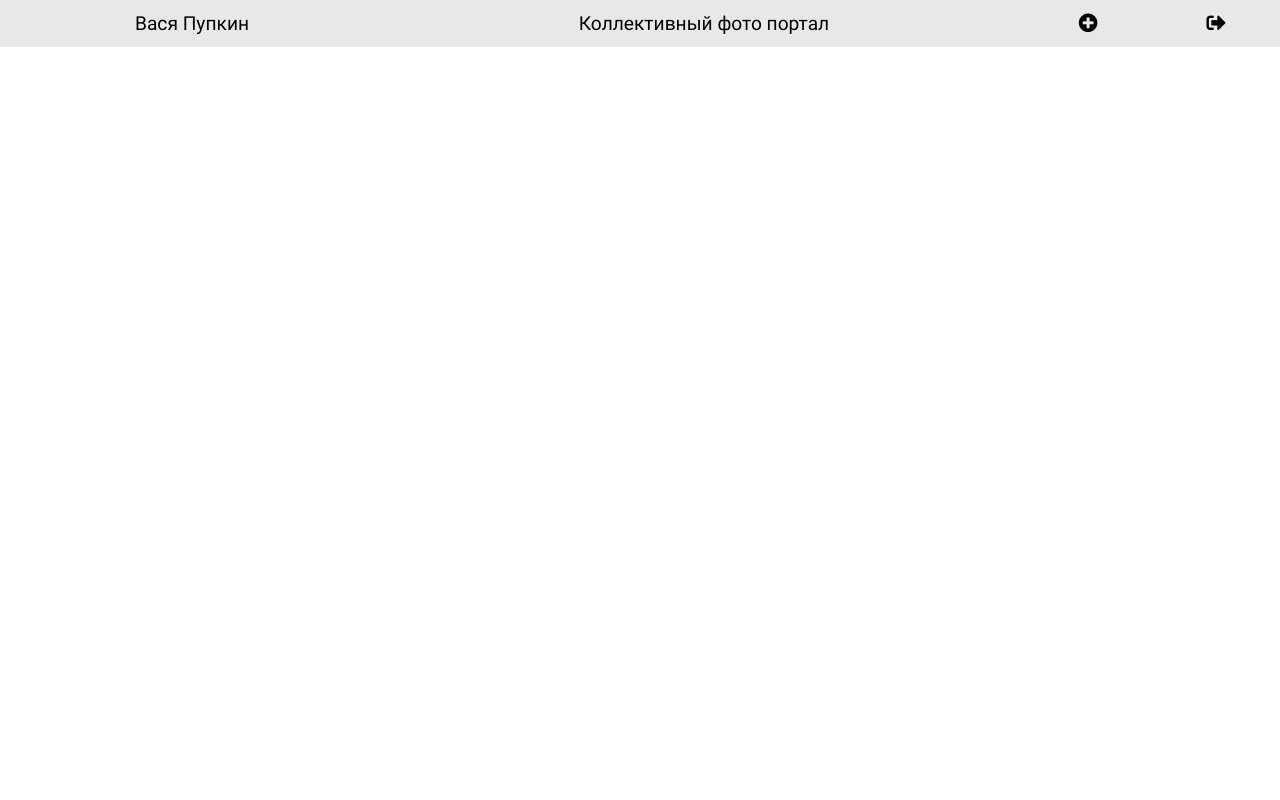
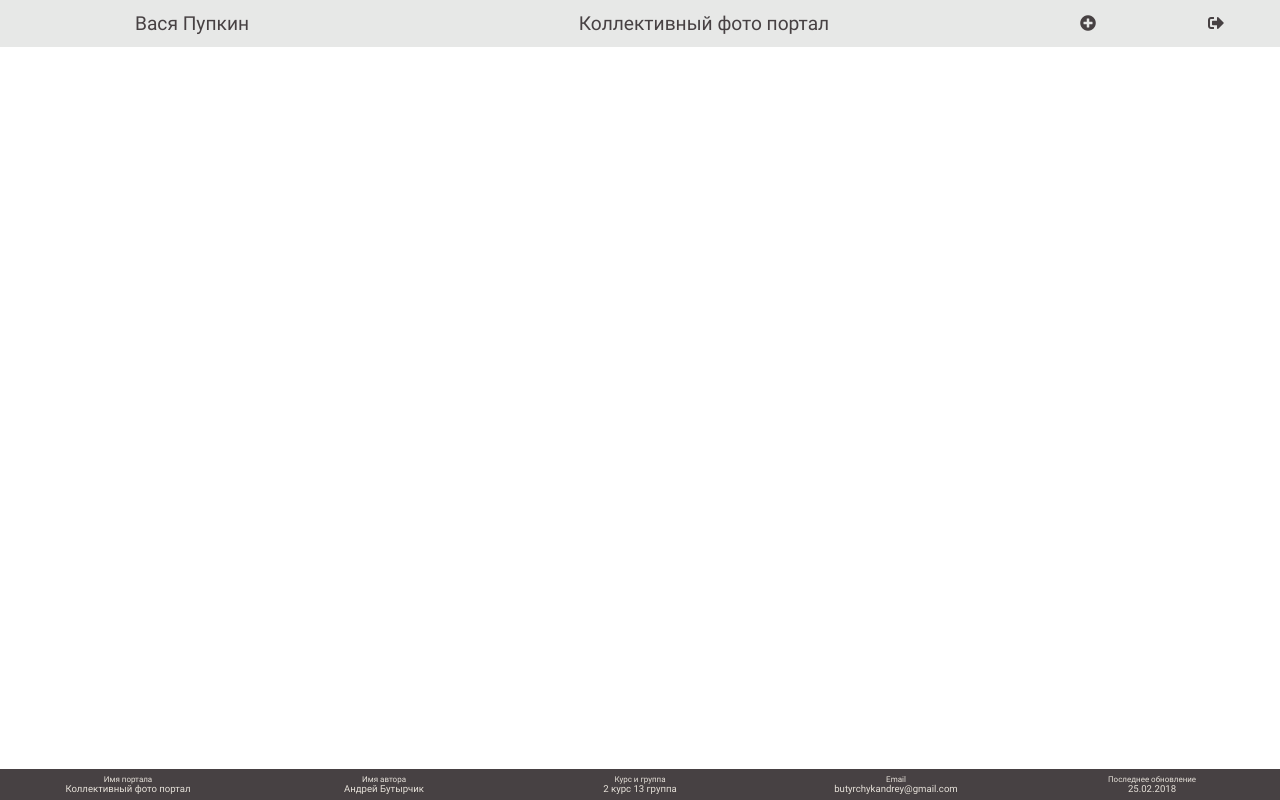
Before and after one commit to AndreyButyrchik/EducationalPractice, a plain HTML site: page UI/index.html in a window 1280 px wide. Drawn offline with Linux system fonts and the light colour scheme.

Commit message:
add footer and add links for buttons add foto and sing in

```diff
--- a/UI/css/styles.css
+++ b/UI/css/styles.css
@@ -1,5 +1,28 @@
 html, body {
     font-family: Roboto;
+    color: #474143;
+}
+
+h1{
+    font-size: 1.2em;
+}
+
+h3{
+    font-size: 0.6em;
+}
+
+h4{
+    font-size: 0.5em;
+}
+
+a:visited{
+    color: #474143;
+}
+a:active{
+    color: #474143;
+}
+a:link{
+    color: #474143;
 }
 
 header {
@@ -7,31 +30,48 @@ header {
     height: 5.86vh;
     align-items: center;
     background-color: #E7E8E7;
-    font-size: 1.2em;
 }
 
 .headerUserName{
-    float: left;
     width: 30vw;
     text-align: center;
 }
 
 .headerPortalName{
-    float: left;
     width: 50vw;
     text-align: center;
 }
 
 .headerAddFoto{
-    float: left;
     width: 10vw;
     text-align: center;
 }
 
 .headerSingInOut{
-    float: left;
     width: 10vw;
     text-align: center;
+}
+
+main{
+    background-color: #ffffff;
+    height: 90.24vh;
+}
+
+footer{
+    background-color: #474143;
+    display: flex;
+    height: 3.9vh;
+    align-items: center;
+    color: #E7E2Da;
+}
+
+.footerBlock{
+    width: 20vw;
+    text-align: center;
+}
+
+::selection{
+    background-color: orangered;
 }
 
 @font-face {
--- a/UI/index.html
+++ b/UI/index.html
@@ -16,11 +16,40 @@
             <h1>Коллективный фото портал</h1>
         </div>
         <div class="headerAddFoto">
-            <i class="fas fa-plus-circle"></i>
+            <a href="#">
+                <i class="fas fa-plus-circle"></i>
+            </a>
         </div>
         <div class="headerSingInOut">
-            <i class="fas fa-sign-out-alt"></i>
+            <a href="#">
+                <i class="fas fa-sign-out-alt"></i>
+            </a>
         </div>
     </header>
+    <main>
+
+    </main>
+    <footer>
+        <div class="footerBlock">
+            <h4>Имя портала</h4>
+            <h3>Коллективный фото портал</h3>
+        </div>
+        <div class="footerBlock">
+            <h4>Имя автора</h4>
+            <h3>Андрей Бутырчик</h3>
+        </div>
+        <div class="footerBlock">
+            <h4>Курс и группа</h4>
+            <h3>2 курс 13 группа</h3>
+        </div>
+        <div class="footerBlock">
+            <h4>Email</h4>
+            <h3>butyrchykandrey@gmail.com</h3>
+        </div>
+        <div class="footerBlock">
+            <h4>Последнее обновление</h4>
+            <h3>25.02.2018</h3>
+        </div>
+    </footer>
 </body>
 </html>
```
